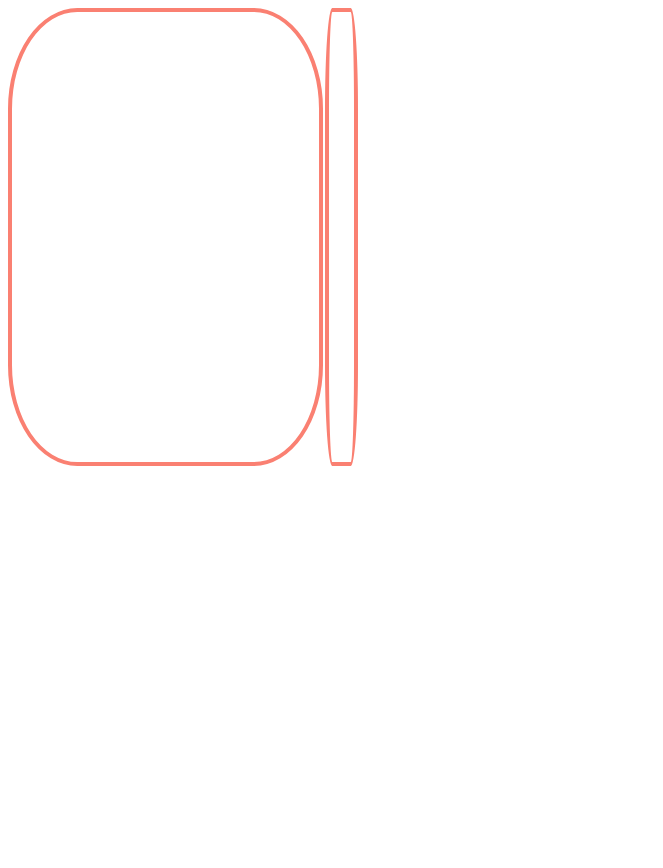
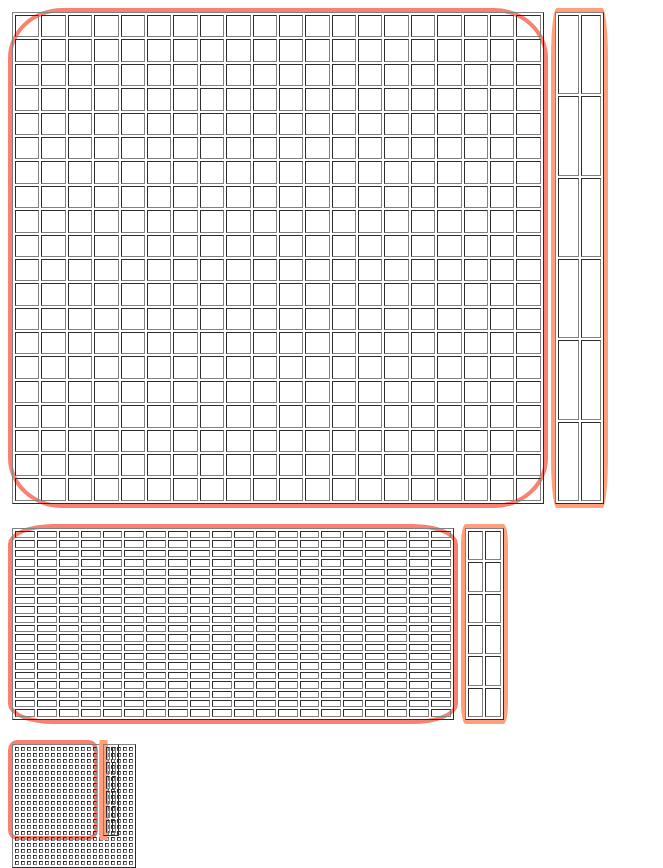
Before and after one commit to aliciapr/grid, a plain HTML site: page index.html in a window 1280 px wide. Shown: the whole page, without its empty margins (0-663 px from the left). Before the commit the page ends 800 px from the top, so only its background shows below. Drawn offline with Linux system fonts and the light colour scheme.

Commit message:
- Update jquery from 1.8.2 to 1.9.0 - Create a table in each div (createGrid and createPalette)

```diff
--- a/index.html
+++ b/index.html
@@ -1,7 +1,7 @@
 <html>
 
 <head>
-<script type="text/javascript" src="lib/jquery-1.8.2.js"></script>
+<script type="text/javascript" src="lib/jquery-1.9.0.js"></script>
 <!-- <script type="text/javascript" src="lib/raphael-min.js"></script> -->
 <!-- <script type="text/javascript" src="src/functions.js"></script> -->
 <script type="text/javascript" src="src/plugins.js"></script>
@@ -11,7 +11,13 @@
 </head>
 
 <body>
-	<div id="mainContainer" style="height: 450; width: 350"></div>
+	<div id="mainContainer" class="main" style="height: 500; width: 600"></div>
+	<p></p>
+	<div id="secondMainContainer" class="main"
+		style="height: 200; width: 500"></div>
+	<p></p>
+	<div id="thirdMainContainer" class="main"
+		style="height: 100; width: 100"></div>
 </body>
 
 </html>
--- a/src/main.js
+++ b/src/main.js
@@ -2,8 +2,11 @@ $(document).ready(function() {
 
 	// var containerName = "mainContainer"; createMainContainer(containerName);
 
-	// $('#mainContainer').css('border', '2px solid blue');
+	// $(".main").css('border', '2px solid blue');
 
 	$('#mainContainer').coloredGrid();
 
+	$('#secondMainContainer').coloredGrid();
+	$('#thirdMainContainer').coloredGrid();
+
 });
--- a/src/plugins.js
+++ b/src/plugins.js
@@ -3,6 +3,15 @@
 
 		var mainHeight = this.height();
 		var mainWidth = this.width();
+
+		this.createGrid(mainHeight, mainWidth);
+		this.createPalette(mainHeight, mainWidth);
+		return this;
+	};
+})(jQuery);
+
+(function($) {
+	$.fn.createGrid = function(height, width) {
 
 		var firstDiv = jQuery('<div/>', {
 			id : 'firstDiv'
@@ -10,26 +19,72 @@
 		firstDiv.css({
 			'border' : '4px solid salmon',
 			'float' : 'left',
-			'border-radius' : '22%',
-			'width' : (mainWidth * 0.9) - 8, // 4px per border, therefore 8
-			'height' : mainHeight
+			'border-radius' : '10%',
+			'width' : (width * 0.9) - 8, // 4px per border, therefore 8
+			'height' : height - 8
+		// same with height, to enclose the child in the parent
 		});
+
+		var tableName = "myTable_" + this.attr('id');
+		firstDiv.append('<table id="' + tableName + '"'
+				+ ' border="1" "><tbody></tbody><table>');
+		tableName = '#' + tableName;
+		$(tableName).css({
+			'height' : '100%',
+			'width' : '100%'
+		});
+		firstDiv.createTable($(tableName), 20, 20);
+
+		return this;
+	};
+})(jQuery);
+
+(function($) {
+	$.fn.createPalette = function(height, width) {
 
 		var secondDiv = jQuery('<div/>', {
 			id : 'secondDiv'
 		}).appendTo(this);
-		var secondWidth = mainWidth * 0.1;
+		var secondWidth = width * 0.1;
 		var margin = secondWidth * 0.05;
 		var rest = secondWidth - margin;
 		secondDiv.css({
-			'float' : 'left',
+			'float' : 'right',
 			'margin-left' : margin,
-			'border-radius' : '22%',
-			'border' : '4px solid salmon',// lightsalmon
+			'border-radius' : '10%',
+			'border' : '4px solid lightsalmon',
 			'width' : rest - 8,
-			'height' : mainHeight
+			'height' : height - 8
 		});
+
+		// ++++++++++++++++++++++++++++++++++++++++++++++++++++++++++++++++++++++++++++
+		var tableName = "my2ndTable_" + this.attr('id');
+		secondDiv.append('<table id="' + tableName + '"'
+				+ ' border="1" "><tbody></tbody><table>');
+		tableName = '#' + tableName;
+		$(tableName).css({
+			'height' : '100%',
+			'width' : '100%'
+		});
+		secondDiv.createTable($(tableName), 6, 2);
 
 		return this;
 	};
 })(jQuery);
+
+(function($) {
+	$.fn.createTable = function(tbody, rows, cols) {
+		var cellText;
+
+		for ( var r = 0; r < rows; r++) {
+			var trow = $("<tr>");
+			for ( var c = 0; c < cols; c++) {
+				// cellText = "Cell " + r + "." + c;
+				$("<td>").text(cellText).data("col", c).appendTo(trow);
+			}
+			trow.appendTo(tbody);
+		}
+		// $("tr:odd").css('background', '#ccc');
+		return this;
+	};
+})(jQuery);
```
Also changed, not shown: lib/jquery-1.9.0.js.
